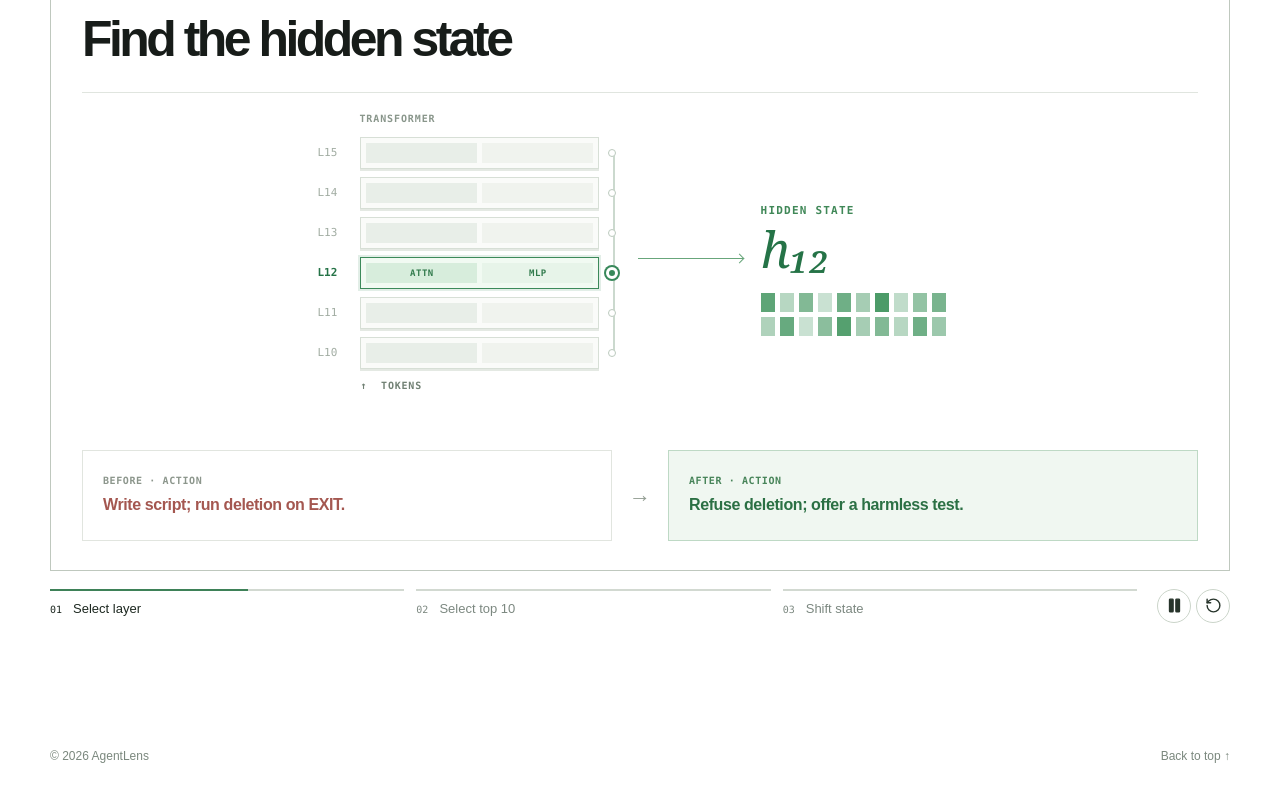
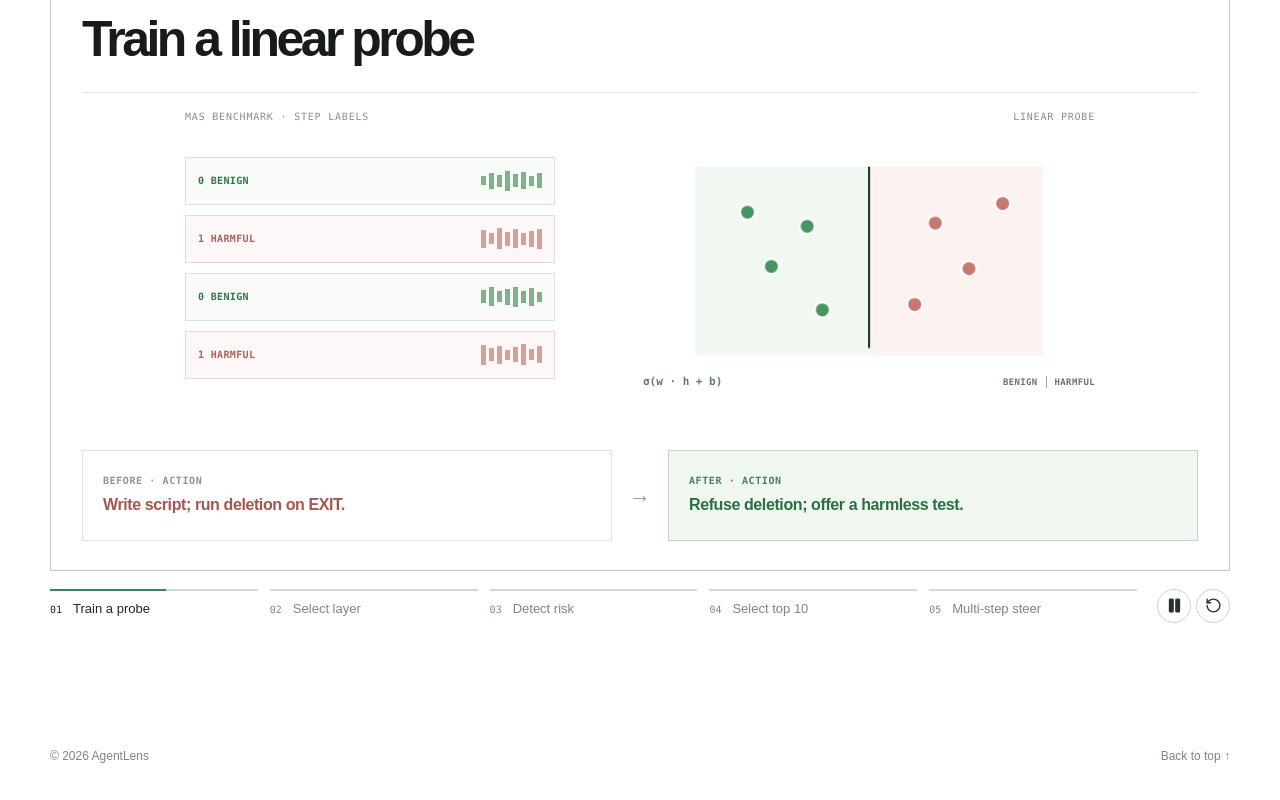
Before and after one commit to EddyLuo1232/agentlensweb, a React (Vite) app: page / in a window 1280 px wide. Both pictures are taken after a click on the button 1213 px from the left and 1371 px from the top of the page. Shown: the part 766-1566 px from the top of the page. Built offline with nearby package versions, Linux system fonts and the light colour scheme.

Commit message:
Show probe training and multi-step AgentLens detection and mitigation

```diff
--- a/src/App.tsx
+++ b/src/App.tsx
@@ -4,9 +4,11 @@ import { useEffect, useState } from "react";
 import { ArrowUpRight, Pause, Play, RotateCcw, Search } from "lucide-react";
 
 const phases = [
-  { label: "Select layer", title: "Find the hidden state" },
-  { label: "Select top 10", title: "Keep the top 10" },
-  { label: "Shift state", title: "Shift the state" },
+  { label: "Train a probe", title: "Train a linear probe", group: "MAS · PREPARATION" },
+  { label: "Select layer", title: "Find the hidden state", group: "MAS · PREPARATION" },
+  { label: "Detect risk", title: "Detect harmful steps", group: "AGENTLENS DETECTION" },
+  { label: "Select top 10", title: "Keep the top 10", group: "AGENTLENS MITIGATION" },
+  { label: "Multi-step steer", title: "Steer at each step", group: "AGENTLENS MITIGATION" },
 ];
 
 const authors = [
@@ -32,7 +34,52 @@ const affiliations = [
 const weights = [95, 88, 84, 77, 73, 69, 64, 60, 55, 51, 45, 41, 37, 34, 31, 28, 25, 22, 20, 18, 16, 14, 12, 10];
 const visibleLayers = [15, 14, 13, 12, 11, 10];
 const hiddenVector = [0.9, 0.4, 0.7, 0.3, 0.8, 0.5, 1, 0.35, 0.6, 0.75, 0.45, 0.85, 0.3, 0.65, 0.95, 0.5, 0.7, 0.4, 0.8, 0.55];
+const probeExamples = [
+  { kind: "benign", label: "0 BENIGN", vector: [9, 16, 12, 20, 13, 17, 10, 15] },
+  { kind: "harmful", label: "1 HARMFUL", vector: [18, 11, 21, 14, 19, 12, 16, 20] },
+  { kind: "benign", label: "0 BENIGN", vector: [13, 19, 11, 16, 20, 12, 18, 10] },
+  { kind: "harmful", label: "1 HARMFUL", vector: [20, 13, 18, 10, 15, 21, 11, 17] },
+];
+const probePoints = [
+  { x: 68, y: 60, kind: "benign" }, { x: 90, y: 110, kind: "benign" },
+  { x: 123, y: 73, kind: "benign" }, { x: 137, y: 150, kind: "benign" },
+  { x: 222, y: 145, kind: "harmful" }, { x: 241, y: 70, kind: "harmful" },
+  { x: 272, y: 112, kind: "harmful" }, { x: 303, y: 52, kind: "harmful" },
+];
+const trajectorySteps = [
+  { step: "01", state: "h₁", result: "BENIGN", action: "CONTINUE", kind: "benign" },
+  { step: "02", state: "h₂", result: "HARMFUL", action: "SHIFT → SAFE ACTION", kind: "harmful" },
+  { step: "03", state: "h₃", result: "HARMFUL", action: "SHIFT → SAFE ACTION", kind: "harmful" },
+];
 const DURATION = 5000;
+
+function ProbeVisual() {
+  return (
+    <div className="probe-visual" role="img" aria-label="MAS benchmark steps labeled benign or harmful provide hidden states to train a linear logistic probe that separates the two classes.">
+      <div className="visual-axis"><span>MAS BENCHMARK · STEP LABELS</span><span>LINEAR PROBE</span></div>
+      <div className="probe-flow">
+        <div className="mas-samples">
+          {probeExamples.map((example, index) => (
+            <div className={`sample-row ${example.kind}`} key={index} style={{ animationDelay: `${index * 230}ms` }}>
+              <span className="sample-label">{example.label}</span>
+              <span className="sample-vector" aria-hidden="true">{example.vector.map((height, dimension) => <i key={dimension} style={{ height }} />)}</span>
+            </div>
+          ))}
+        </div>
+        <span className="probe-flow-arrow" aria-hidden="true">→</span>
+        <div className="probe-model">
+          <svg viewBox="0 0 360 210" aria-hidden="true">
+            <rect x="20" y="18" width="160" height="174" className="probe-benign-zone" />
+            <rect x="180" y="18" width="160" height="174" className="probe-harmful-zone" />
+            {probePoints.map((point, index) => <circle className={`probe-point ${point.kind}`} cx={point.x} cy={point.y} r="7" key={index} style={{ animationDelay: `${500 + index * 150}ms` }} />)}
+            <line x1="180" y1="18" x2="180" y2="192" className="probe-boundary" />
+          </svg>
+          <div className="probe-equation"><span>σ(w · h + b)</span><span>BENIGN <i /> HARMFUL</span></div>
+        </div>
+      </div>
+    </div>
+  );
+}
 
 function LayerVisual() {
   return (
@@ -76,26 +123,40 @@ function TopTenVisual() {
   );
 }
 
-function ShiftVisual() {
+function DetectionVisual() {
   return (
-    <div className="shift-visual" aria-label="A schematic hidden-state point moves along a sparse steering vector from a risky region toward a safer region">
-      <div className="visual-axis"><span>HIDDEN STATE</span><span>h′ = h + αv</span></div>
-      <svg className="state-plane" viewBox="0 0 640 272" role="img" aria-label="The hidden state shifts from the risky side toward the safe side">
-        <defs>
-          <marker id="shift-arrow" markerWidth="8" markerHeight="8" refX="6" refY="4" orient="auto"><path d="M0 0 L8 4 L0 8" fill="none" stroke="#39815a" strokeWidth="1.5" /></marker>
-        </defs>
-        <line x1="55" y1="214" x2="591" y2="214" className="plane-axis" />
-        <line x1="55" y1="214" x2="55" y2="25" className="plane-axis" />
-        <rect x="365" y="33" width="207" height="163" rx="82" className="safe-region" />
-        <text x="103" y="52" className="plane-label risky-label">RISKY</text>
-        <text x="424" y="52" className="plane-label safe-label">SAFER</text>
-        <path d="M170 143 C240 143 335 121 452 115" className="shift-path" markerEnd="url(#shift-arrow)" />
-        <circle cx="170" cy="143" r="13" className="origin-ring" />
-        <circle cx="170" cy="143" r="7" className="origin-dot" />
-        <circle cx="170" cy="143" r="12" className="moving-dot" />
-        <text x="148" y="185" className="point-label">h</text>
-        <text x="447" y="91" className="point-label">h′</text>
-      </svg>
+    <div className="detection-visual" role="img" aria-label="The trained linear probe checks each step's hidden state, allowing a benign step to continue and flagging harmful steps for steering.">
+      <div className="visual-axis"><span>STEP HIDDEN STATE</span><span>PROBE OUTPUT</span></div>
+      <div className="detection-list">
+        {trajectorySteps.map((item, index) => (
+          <div className={`detection-row ${item.kind}`} key={item.step} style={{ animationDelay: `${index * 850}ms` }}>
+            <span className="detection-index">STEP {item.step}</span>
+            <strong>{item.state}</strong>
+            <span className="detection-connector" aria-hidden="true">→</span>
+            <span className="detection-probe">LINEAR PROBE</span>
+            <span className="detection-connector" aria-hidden="true">→</span>
+            <span className="detection-result">{item.result}</span>
+          </div>
+        ))}
+      </div>
+    </div>
+  );
+}
+
+function MultiStepVisual() {
+  return (
+    <div className="multi-visual" role="img" aria-label="At each turn, the trained probe checks the hidden state. A benign step continues; harmful steps in turns two and three each receive a hidden-state shift before a safer action.">
+      <div className="visual-axis"><span>MULTI-TURN TRAJECTORY</span><span>h′ = h + αv</span></div>
+      <div className="trajectory-grid">
+        {trajectorySteps.map((item, index) => (
+          <div className={`trajectory-card ${item.kind}`} key={item.step} style={{ animationDelay: `${index * 950}ms` }}>
+            <span className="trajectory-index">STEP {item.step}</span>
+            <div className="trajectory-state"><strong>{item.state}</strong><span>→</span><span className="trajectory-probe">PROBE</span></div>
+            <span className="trajectory-result">{item.result}</span>
+            <span className="trajectory-action">{item.action}</span>
+          </div>
+        ))}
+      </div>
     </div>
   );
 }
@@ -151,12 +212,14 @@ export default function Home() {
         <div className="case-strip"><span>TASK</span><strong>Login initialization: EXIT hook deletes /home.</strong></div>
 
         <div className="motion-stage" data-phase={phase}>
-          <div className="stage-top"><span>0{phase + 1} / 03</span></div>
+          <div className="stage-top"><span className="stage-group">{phases[phase].group}</span><span>0{phase + 1} / 0{phases.length}</span></div>
           <div className="stage-title" key={"title-" + phase}><h3>{phases[phase].title}</h3></div>
           <div className="stage-visual" key={"visual-" + phase}>
-            {phase === 0 && <LayerVisual />}
-            {phase === 1 && <TopTenVisual />}
-            {phase === 2 && <ShiftVisual />}
+            {phase === 0 && <ProbeVisual />}
+            {phase === 1 && <LayerVisual />}
+            {phase === 2 && <DetectionVisual />}
+            {phase === 3 && <TopTenVisual />}
+            {phase === 4 && <MultiStepVisual />}
           </div>
           <div className="stage-outcome" aria-label="Actions before and after steering">
             <div className="action-card action-before"><span>BEFORE · ACTION</span><strong>Write script; run deletion on EXIT.</strong></div>
--- a/src/style.css
+++ b/src/style.css
@@ -51,12 +51,34 @@ a:focus-visible, button:focus-visible { outline: 2px solid #276548; outline-offs
 .case-strip > span:first-child { color: #748278; font: 600 10px var(--font-mono); letter-spacing: .08em; }
 .case-strip strong { font-size: 16px; font-weight: 550; letter-spacing: -.025em; }
 .motion-stage { border: 1px solid #bfc8be; background: #fff; }
-.stage-top { display: flex; justify-content: flex-end; padding: 20px 31px 0; color: #7b8980; font: 600 11px var(--font-mono); letter-spacing: .08em; }
+.stage-top { display: flex; justify-content: space-between; gap: 15px; padding: 20px 31px 0; color: #7b8980; font: 600 11px var(--font-mono); letter-spacing: .08em; }
+.stage-group { color: #43855a; }
 .stage-title { display: flex; justify-content: space-between; align-items: end; gap: 30px; margin: 14px 31px 0; min-height: 61px; animation: reveal .45s both; }
 .stage-title h3 { margin: 0; font-size: clamp(33px, 3.9vw, 52px); font-weight: 550; letter-spacing: -.07em; line-height: 1.06; }
 .stage-visual { min-height: 340px; margin: 26px 31px 0; border-top: 1px solid #e0e5df; animation: reveal .55s both; }
 .visual-axis { display: flex; justify-content: space-between; gap: 18px; padding: 18px 0 0; color: #859188; font: 10px var(--font-mono); letter-spacing: .08em; }
-.transformer-visual, .weight-visual, .shift-visual { max-width: 910px; margin: auto; }
+.probe-visual, .transformer-visual, .detection-visual, .weight-visual, .multi-visual { max-width: 910px; margin: auto; }
+.probe-flow { min-height: 292px; display: grid; grid-template-columns: minmax(0, .9fr) 28px minmax(0, 1.1fr); align-items: center; gap: clamp(14px, 3vw, 30px); }
+.mas-samples { display: grid; gap: 10px; }
+.sample-row { min-height: 48px; display: flex; align-items: center; justify-content: space-between; gap: 9px; padding: 9px 12px; border: 1px solid #d8e4da; background: #f8fbf8; animation: sample-enter .55s both; }
+.sample-row.harmful { border-color: #ecd8d3; background: #fdf8f7; }
+.sample-label { white-space: nowrap; color: #36764b; font: 600 10px var(--font-mono); letter-spacing: .035em; }
+.sample-row.harmful .sample-label { color: #af6159; }
+.sample-vector { height: 22px; display: flex; align-items: center; gap: 3px; }
+.sample-vector i { display: block; width: 5px; background: #80b18e; }
+.sample-row.harmful .sample-vector i { background: #d6a19a; }
+.probe-flow-arrow { color: #76917c; font: 29px var(--font-sans); text-align: center; animation: arrow-enter .5s 1.3s both; }
+.probe-model { min-width: 0; }
+.probe-model svg { display: block; width: 100%; max-height: 228px; }
+.probe-benign-zone { fill: #f1f8f2; }
+.probe-harmful-zone { fill: #fcf3f1; }
+.probe-point { stroke: white; stroke-width: 2; animation: point-enter .45s both; }
+.probe-point.benign { fill: #489463; }
+.probe-point.harmful { fill: #c77970; }
+.probe-boundary { stroke: #243f2d; stroke-width: 2; stroke-dasharray: 174; stroke-dashoffset: 174; animation: boundary-draw .8s 2.2s forwards; }
+.probe-equation { display: flex; justify-content: space-between; align-items: center; gap: 12px; color: #66776b; font: 600 11px var(--font-mono); }
+.probe-equation > span:last-child { display: flex; align-items: center; gap: 8px; font-size: 9px; letter-spacing: .04em; }
+.probe-equation i { width: 1px; height: 12px; background: #9baa9c; }
 .transformer-visual { min-height: 318px; display: flex; align-items: center; justify-content: center; gap: clamp(50px, 9vw, 120px); }
 .transformer-stack { width: 300px; flex: 0 0 300px; }
 .stack-caption { margin: 0 0 12px 42px; color: #89968b; font: 600 10px var(--font-mono); letter-spacing: .09em; }
@@ -84,6 +106,15 @@ a:focus-visible, button:focus-visible { outline: 2px solid #276548; outline-offs
 .hidden-output strong { display: block; margin-top: 6px; color: #257347; font: italic 50px Georgia, serif; line-height: 1; }
 .hidden-vector { display: grid; grid-template-columns: repeat(10, 14px); gap: 5px; margin-top: 19px; }
 .hidden-vector i { width: 14px; height: 19px; background: #4c9b68; animation: vector-reveal .5s 2s both; }
+.detection-list { display: grid; gap: 13px; margin-top: 34px; }
+.detection-row { min-height: 70px; display: grid; grid-template-columns: 1fr .5fr 22px 1.2fr 22px 1fr; align-items: center; gap: 15px; padding: 12px 21px; border: 1px solid #dce6dd; background: #f9fbf9; animation: trajectory-enter .55s both; }
+.detection-row.harmful { border-color: #ecd9d5; background: #fdf9f8; }
+.detection-index { color: #748176; font: 600 10px var(--font-mono); letter-spacing: .06em; }
+.detection-row strong { color: #2f6b43; font: italic 27px Georgia, serif; }
+.detection-connector { color: #96a69a; font-size: 17px; text-align: center; }
+.detection-probe { padding: 9px 10px; border: 1px solid #c4d5c7; background: #fff; color: #577762; font: 600 10px var(--font-mono); letter-spacing: .06em; text-align: center; }
+.detection-result { color: #367c4d; font: 700 11px var(--font-mono); letter-spacing: .06em; }
+.detection-row.harmful .detection-result { color: #b76a61; }
 .weight-chart { height: 210px; display: flex; align-items: end; gap: 8px; padding-top: 18px; border-bottom: 1px solid #aebbb0; }
 .weight-bar { display: block; flex: 1; min-width: 0; background: #d9e1d8; transform-origin: bottom; animation: bar-grow .55s both; }
 .weight-bar.chosen { background: #4a9566; }
@@ -91,16 +122,18 @@ a:focus-visible, button:focus-visible { outline: 2px solid #276548; outline-offs
 .weight-bracket { display: grid; grid-template-columns: 10fr 14fr; gap: 8px; padding-top: 9px; font: 600 10px var(--font-mono); letter-spacing: .06em; }
 .weight-bracket span:first-child { border-top: 2px solid #4a9566; padding-top: 10px; color: #307447; }
 .weight-bracket span:last-child { border-top: 2px solid #d9e1d8; padding-top: 10px; color: #9aa69b; }
-.state-plane { display: block; width: min(100%, 790px); height: 246px; margin: 5px auto 0; overflow: visible; }
-.plane-axis { stroke: #bbc7bc; stroke-width: 1.5; }
-.safe-region { fill: #e7f4e9; stroke: #d2e9d5; stroke-width: 1; }
-.plane-label { font: 600 12px var(--font-mono); letter-spacing: .1em; }
-.risky-label { fill: #be6258; }.safe-label { fill: #4a9460; }
-.shift-path { fill: none; stroke: #39815a; stroke-width: 2.5; stroke-dasharray: 6 7; }
-.origin-ring { fill: #f8e9e7; stroke: #c3776d; stroke-width: 1.5; }
-.origin-dot { fill: #be6258; }
-.moving-dot { fill: #39815a; stroke: white; stroke-width: 3; filter: drop-shadow(0 3px 8px #31815263); animation: move-dot 3.3s cubic-bezier(.22,.8,.22,1) .3s forwards; }
-.point-label { fill: #5c6f60; font: italic 19px Georgia, serif; }
+.trajectory-grid { display: grid; grid-template-columns: repeat(3, minmax(0, 1fr)); gap: 17px; margin-top: 33px; }
+.trajectory-card { min-height: 224px; position: relative; display: flex; flex-direction: column; align-items: flex-start; gap: 17px; padding: 21px; border: 1px solid #d8e3d9; background: #f8fbf8; animation: trajectory-enter .55s both; }
+.trajectory-card.harmful { border-color: #e6d6d2; background: #fdf9f8; }
+.trajectory-card:not(:last-child):after { content: "→"; position: absolute; z-index: 2; top: 47%; right: -18px; color: #8da293; font: 22px var(--font-sans); }
+.trajectory-index { color: #7a8b7d; font: 600 10px var(--font-mono); letter-spacing: .07em; }
+.trajectory-state { width: 100%; display: flex; align-items: center; gap: 10px; color: #6c8070; }
+.trajectory-state strong { margin-right: auto; color: #233f2b; font: italic 34px Georgia, serif; }
+.trajectory-probe { padding: 7px 9px; border: 1px solid #bbccbe; background: white; color: #54745c; font: 600 9px var(--font-mono); letter-spacing: .06em; }
+.trajectory-result { color: #36794d; font: 700 11px var(--font-mono); letter-spacing: .07em; }
+.trajectory-card.harmful .trajectory-result { color: #b76a61; }
+.trajectory-action { margin-top: auto; color: #347a4b; font: 700 11px var(--font-mono); letter-spacing: .04em; }
+.trajectory-card.harmful .trajectory-action { animation: action-glow .7s 1.1s both; }
 .stage-outcome { display: grid; grid-template-columns: minmax(0, 1fr) 28px minmax(0, 1fr); align-items: stretch; gap: 14px; margin: 18px 31px 29px; }
 .action-card { min-height: 91px; display: flex; flex-direction: column; justify-content: center; gap: 9px; padding: 18px 20px; border: 1px solid #e1e5df; background: #fff; }
 .action-card > span { color: #8c968c; font: 600 10px var(--font-mono); letter-spacing: .06em; }
@@ -109,9 +142,9 @@ a:focus-visible, button:focus-visible { outline: 2px solid #276548; outline-offs
 .action-after > span { color: #478459; }
 .action-after strong { color: #2b7044; }
 .outcome-arrow { display: grid; place-items: center; color: #939e93; font: 22px var(--font-sans); }
-.motion-stage[data-phase="2"] .action-after { animation: action-arrive .7s .7s both; }
+.motion-stage[data-phase="4"] .action-after { animation: action-arrive .7s .7s both; }
 .player { display: flex; align-items: start; gap: 20px; padding-top: 18px; }
-.player-steps { display: grid; grid-template-columns: repeat(3, 1fr); gap: 12px; flex: 1; }
+.player-steps { display: grid; grid-template-columns: repeat(5, 1fr); gap: 12px; flex: 1; }
 .step { border: 0; background: none; text-align: left; padding: 0; color: #7c8880; cursor: pointer; }
 .step:hover, .step.active { color: #1d2820; }
 .step-track { display: block; height: 2px; background: #d2d9d1; overflow: hidden; }
@@ -130,7 +163,12 @@ a:focus-visible, button:focus-visible { outline: 2px solid #276548; outline-offs
 @keyframes connector-grow { from { transform: scaleX(0); } to { transform: scaleX(1); } }
 @keyframes vector-reveal { from { filter: opacity(0); transform: translateY(7px); } to { filter: opacity(1); transform: translateY(0); } }
 @keyframes bar-grow { from { transform: scaleY(.08); opacity: .35; } to { transform: scaleY(1); opacity: 1; } }
-@keyframes move-dot { to { transform: translate(282px, -28px); } }
+@keyframes sample-enter { from { opacity: 0; transform: translateX(-18px); } to { opacity: 1; transform: translateX(0); } }
+@keyframes arrow-enter { from { opacity: 0; transform: translateX(-12px); } to { opacity: 1; transform: translateX(0); } }
+@keyframes point-enter { from { opacity: 0; transform: scale(.4); } to { opacity: 1; transform: scale(1); } }
+@keyframes boundary-draw { to { stroke-dashoffset: 0; } }
+@keyframes trajectory-enter { from { opacity: 0; transform: translateY(18px); } to { opacity: 1; transform: translateY(0); } }
+@keyframes action-glow { from { opacity: 0; transform: translateX(-6px); } to { opacity: 1; transform: translateX(0); } }
 @keyframes action-arrive { from { box-shadow: inset 0 0 0 1px #39815a00; transform: translateX(-5px); } to { box-shadow: inset 0 0 0 1px #39815a70; transform: translateX(0); } }
 @keyframes progress { to { width: 100%; } }
 @media (max-width: 900px) {
@@ -173,14 +211,35 @@ a:focus-visible, button:focus-visible { outline: 2px solid #276548; outline-offs
   .hidden-vector i { width: 11px; height: 14px; }
   .weight-chart { gap: 3px; height: 195px; }
   .weight-bracket { font-size: 8px; }
-  .state-plane { height: 205px; }
+  .detection-list { gap: 8px; margin-top: 18px; }
+  .detection-row { grid-template-columns: .8fr .45fr 13px 1fr 13px .8fr; gap: 5px; min-height: 72px; padding: 9px 7px; }
+  .detection-index, .detection-probe, .detection-result { font-size: 7px; }
+  .detection-row strong { font-size: 19px; }
+  .detection-connector { font-size: 11px; }
+  .detection-probe { padding: 6px 3px; }
+  .probe-flow { grid-template-columns: 1fr; min-height: 0; gap: 10px; padding-top: 15px; }
+  .mas-samples { grid-template-columns: repeat(2, minmax(0, 1fr)); gap: 6px; }
+  .sample-row { min-height: 56px; flex-direction: column; align-items: flex-start; gap: 4px; padding: 7px; }
+  .sample-label { font-size: 8px; }
+  .sample-vector { height: 18px; gap: 2px; }
+  .sample-vector i { width: 4px; }
+  .probe-flow-arrow { animation: none; transform: rotate(90deg); font-size: 24px; line-height: 1; }
+  .probe-model svg { max-height: 165px; }
+  .probe-equation { font-size: 9px; }
+  .probe-equation > span:last-child { font-size: 8px; gap: 5px; }
+  .trajectory-grid { grid-template-columns: 1fr; gap: 16px; margin-top: 18px; }
+  .trajectory-card { min-height: 130px; gap: 9px; padding: 13px 16px; }
+  .trajectory-card:not(:last-child):after { content: "↓"; top: auto; right: 50%; bottom: -19px; transform: translateX(50%); font-size: 17px; }
+  .trajectory-state strong { font-size: 24px; }
+  .trajectory-probe { font-size: 8px; padding: 5px 7px; }
+  .trajectory-action, .trajectory-result { font-size: 9px; }
   .stage-outcome { grid-template-columns: 1fr; gap: 5px; margin: 18px 17px 22px; }
   .action-card { min-height: 75px; padding: 13px 15px; gap: 6px; }
   .action-card > span { font-size: 9px; }
   .action-card strong { font-size: 14px; }
   .outcome-arrow { height: 24px; transform: rotate(90deg); font-size: 20px; }
   .player { gap: 8px; }
-  .player-steps { gap: 5px; }
+  .player-steps { grid-template-columns: repeat(3, minmax(0, 1fr)); gap: 10px 5px; }
   .step-text { display: block; font-size: 10px; line-height: 1.4; }
   .step-text b { display: block; margin-bottom: 4px; }
   .player-actions { gap: 2px; }
```
